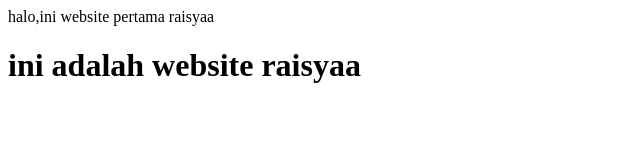
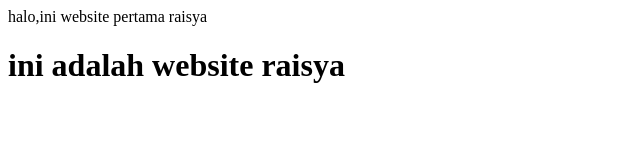
Before and after one commit to humairaaraisya/Raisya-Humairaa, a plain HTML site: page index.html in a window 1280 px wide. Shown: the full height of the page, 0-640 px from the left. Drawn offline with Linux system fonts and the light colour scheme.

Commit message:
Update index.htmll

```diff
--- a/index.html
+++ b/index.html
@@ -1,8 +1,8 @@
 <html>
   <head>
-    <tittle>halo,ini website pertama raisyaa</tittle>
+    <tittle> halo,ini website pertama raisya</tittle>
   </head>
   <body>
-    <h1>ini adalah website raisyaa</h1>
+    <h1>ini adalah website raisya</h1>
   </body>
 </html>
```
